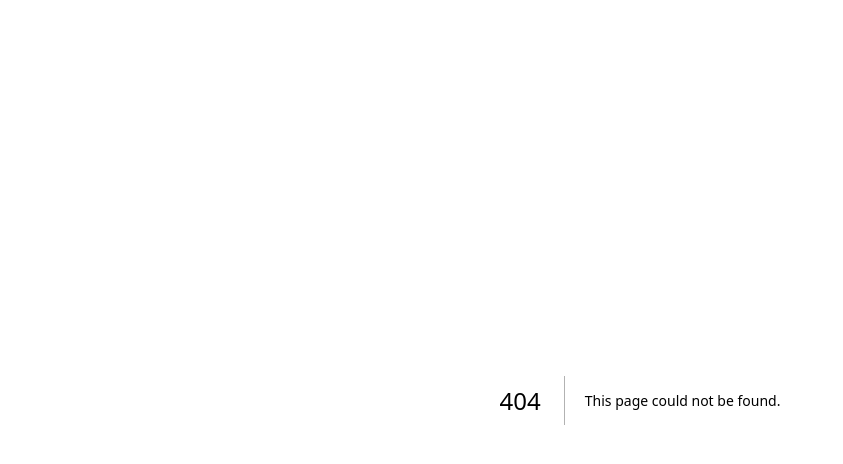
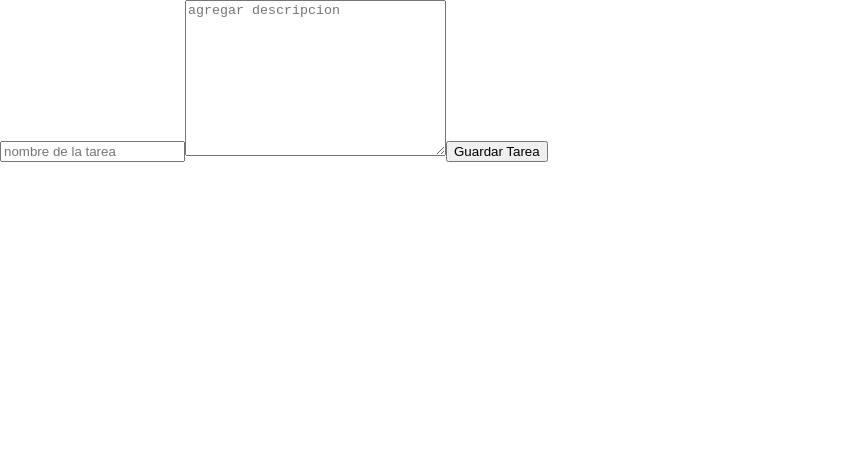
Before and after one commit to MiJaZu/my-next-blog, a Next.js app: page /todo/new in a window 1280 px wide. Before the commit this address had no page. Shown: the top 464 px of the page, without its empty margins (0-843 px from the left). Built offline with nearby package versions, Linux system fonts and the light colour scheme.

Commit message:
Added edit and add tasks functionalities

```diff
--- a/components/taskcard.tsx
+++ b/components/taskcard.tsx
@@ -1,16 +1,17 @@
 import { Task } from "@/models/task";
-
+import { useRouter } from "next/navigation";
 type TaskCardProps = {
   task: Task;
 };
 
 export default function TaskCard({ task }: TaskCardProps) {
+  const router = useRouter();
   return (
     <div>
       <h2>{task.title}</h2>
       <p>{task.description}</p>
       <button>Delete</button>
-      <button>Edit</button>
+      <button onClick={() => router.push(`/todo/edit/${task.id}`)}>Edit</button>
     </div>
   );
 }
--- a/context/taskprovider.tsx
+++ b/context/taskprovider.tsx
@@ -1,21 +1,23 @@
 import { Task } from "@/models/task";
-import React, { createContext, ReactNode, useContext, useState } from "react";
+import React, {
+  createContext,
+  ReactNode,
+  useContext,
+  useEffect,
+  useState,
+} from "react";
 
 interface DataProvider {
   tasks: Task[];
+  createTask(task: Task): void;
+  editTask(task: Task): void;
 }
 
 type TaskProviderProps = {
   children: ReactNode;
 };
 
-const TaskContext = createContext<DataProvider | null>({
-  tasks: [
-    { id: "1", title: "My first task", description: "tasks full empty" },
-    { id: "2", title: "My second task", description: "tasks full empty" },
-    { id: "3", title: "My third task", description: "tasks full empty" },
-  ],
-});
+const TaskContext = createContext<DataProvider | null>(null);
 
 export function useData(): DataProvider {
   const context = useContext(TaskContext);
@@ -26,7 +28,20 @@ export function useData(): DataProvider {
 
 export default function TaskProvider({ children }: TaskProviderProps) {
   const [tasks, setTasks] = useState<Task[]>([]);
+
+  const createTask = (task: Task) => {
+    setTasks([...tasks, task]);
+  };
+
+  const editTask = (updatedTask: Task) => {
+    setTasks(
+      tasks.map((task) => (task.id === updatedTask.id ? updatedTask : task))
+    );
+  };
+
   return (
-    <TaskContext.Provider value={{ tasks }}>{children}</TaskContext.Provider>
+    <TaskContext.Provider value={{ tasks, createTask, editTask }}>
+      {children}
+    </TaskContext.Provider>
   );
 }
--- a/package.json
+++ b/package.json
@@ -14,9 +14,11 @@
     "next": "latest",
     "react": "18.2.0",
     "react-dom": "18.2.0",
+    "react-hook-form": "^7.43.9",
     "remark": "^14.0.2",
     "remark-html": "^15.0.2",
-    "typescript": "^5.0.4"
+    "typescript": "^5.0.4",
+    "uuid": "^9.0.0"
   },
   "devDependencies": {
     "tailwindcss": "^3.3.2"
--- a/pages/_app.tsx
+++ b/pages/_app.tsx
@@ -1,5 +1,10 @@
+import TaskProvider from "@/context/taskprovider";
 import "../styles/global.css";
 
 export default function App({ Component, pageProps }) {
-  return <Component {...pageProps} />;
+  return (
+    <TaskProvider>
+      <Component {...pageProps} />
+    </TaskProvider>
+  );
 }
--- /dev/null
+++ b/pages/todo/edit/[id].tsx
@@ -0,0 +1,3 @@
+import NewTask from "../new";
+
+export default NewTask;
--- /dev/null
+++ b/pages/todo/new.tsx
@@ -0,0 +1,55 @@
+import { useData } from "@/context/taskprovider";
+import { useRouter as useRouterRoutes } from "next/router";
+import { useRouter as useRouterNav } from "next/navigation";
+import { useEffect } from "react";
+import { useForm } from "react-hook-form";
+import { v4 as uuidv4 } from "uuid";
+
+export default function NewTask() {
+  const { query } = useRouterRoutes();
+  const routerNavigation = useRouterNav();
+  const { tasks, createTask, editTask } = useData();
+  const {
+    register,
+    handleSubmit,
+    setValue,
+    formState: { errors },
+  } = useForm();
+
+  const onSubmit = (task) => {
+    if (query.id) {
+      editTask(task);
+    } else createTask({ ...task, id: uuidv4() });
+    routerNavigation.push("/todo/home");
+  };
+
+  useEffect(() => {
+    if (query.id) {
+      console.log();
+      const taskFound = tasks.find((task) => task.id === query.id);
+      if (taskFound) {
+        setValue("id", taskFound.id);
+        setValue("title", taskFound.title);
+        setValue("description", taskFound.description);
+      }
+    }
+  });
+
+  return (
+    <form onSubmit={handleSubmit(onSubmit)}>
+      <input
+        placeholder="nombre de la tarea"
+        {...register("title", { required: true })}
+      ></input>
+      {errors.title && <span>Este campo es requerido</span>}
+
+      <textarea
+        placeholder="agregar descripcion"
+        cols={30}
+        rows={10}
+        {...register("description")}
+      ></textarea>
+      <button type="submit">Guardar Tarea</button>
+    </form>
+  );
+}
```
Also changed, not shown: pages/index.tsx (+10 -0 lines), pages/todo/home.tsx (+6 -2 lines), 1 other file (tests, documents, lock files or other folders).
